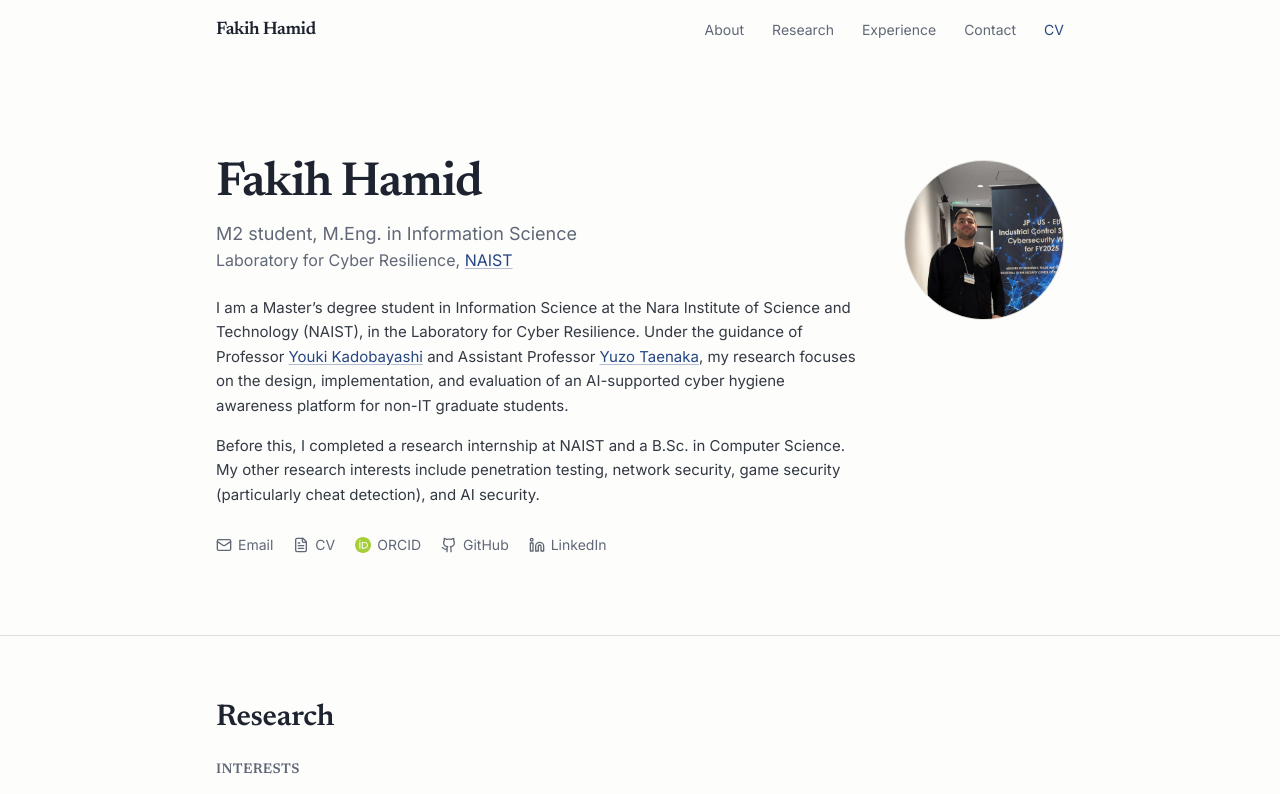
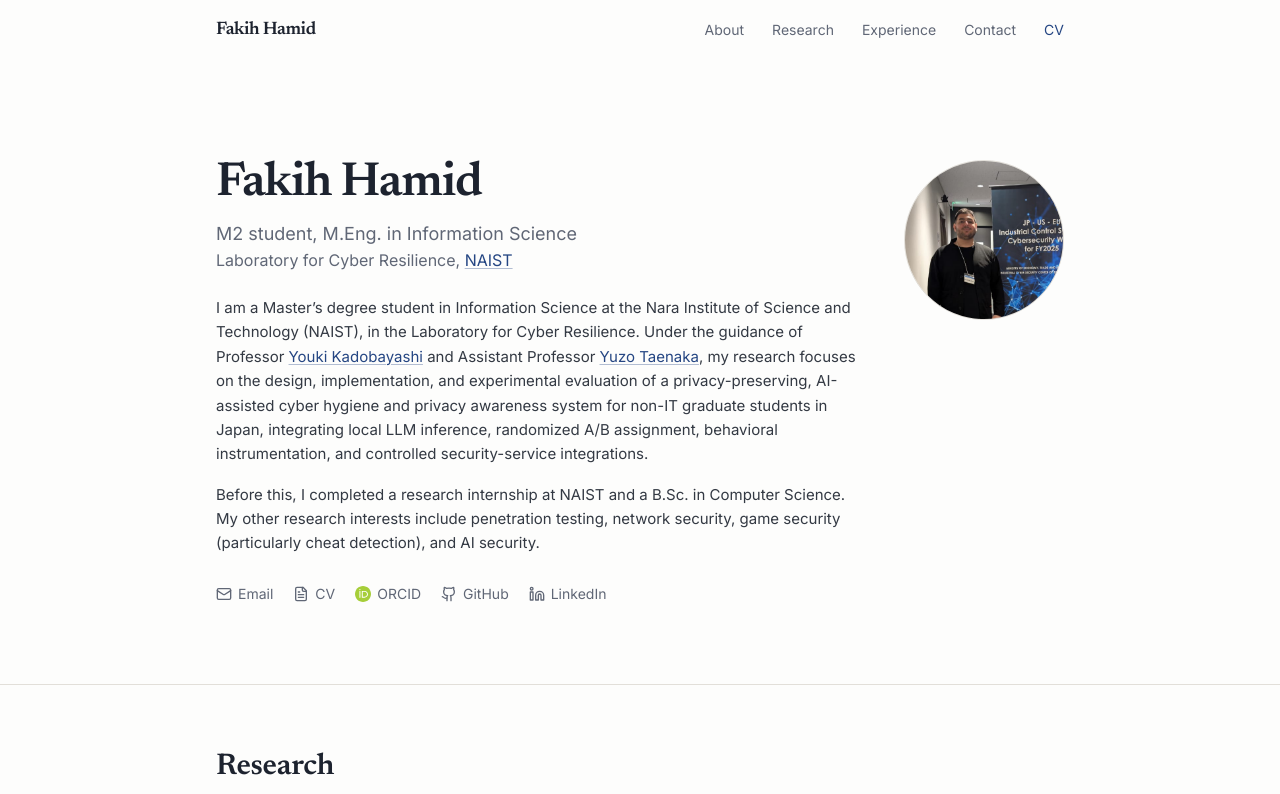
Before and after one commit to Fakih-Hamid/Fakih-Hamid.github.io, a React (Vite) app: page / in a window 1280 px wide. Shown: the top 794 px of the page. Built offline with nearby package versions, Linux system fonts and the light colour scheme; the HTML template or start-up script is replaced by a standard one.

Commit message:
Strengthen research bio description

```diff
--- a/src/components/portfolio/HeroSection.tsx
+++ b/src/components/portfolio/HeroSection.tsx
@@ -72,8 +72,10 @@ export function HeroSection() {
                 >
                   Yuzo Taenaka
                 </a>
-                , my research focuses on the design, implementation, and evaluation of an
-                AI-supported cyber hygiene awareness platform for non-IT graduate students.
+                , my research focuses on the design, implementation, and experimental evaluation of a
+                privacy-preserving, AI-assisted cyber hygiene and privacy awareness system for non-IT
+                graduate students in Japan, integrating local LLM inference, randomized A/B assignment,
+                behavioral instrumentation, and controlled security-service integrations.
               </p>
               <p>
                 Before this, I completed a research internship at NAIST and a B.Sc. in Computer
```
